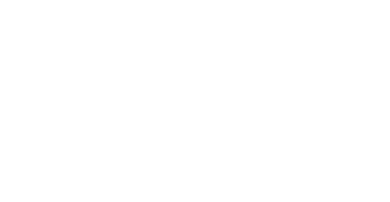
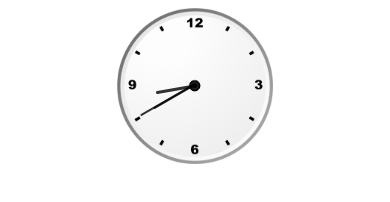
Before and after one commit to SakshiAagarwal/Clock, a plain HTML site: page index.html in a window 390 px wide. Drawn offline with Linux system fonts and the light colour scheme.

Commit message:
Responsive Analog code added

```diff
--- a/index.html
+++ b/index.html
@@ -8,6 +8,11 @@
     <link rel="stylesheet" href="style.css">
 </head>
 <body>
-
+    <div id="clockContainer">
+        <div id="hour"></div>
+        <div id="minute"></div>
+        <div id="second"></div>
+    </div>
+    <script src="script.js"></script>
 </body>
 </html>
--- a/script.js
+++ b/script.js
@@ -0,0 +1,14 @@
+setInterval(() => {
+    d = new Date();
+    htime = d.getHours();
+    mtime = d.getMinutes();
+    stime = d.getSeconds();
+
+    hRotation = 30*htime + mtime/2;
+    mRotation = 6*mtime;
+    sRotation = 6*stime;
+
+    hour.style.transform = `rotate(${hRotation}deg)`;
+    minute.style.transform = `rotate(${mRotation}deg)`;
+    second.style.transform = `rotate(${sRotation}deg)`;
+},1000);
--- a/style.css
+++ b/style.css
@@ -0,0 +1,39 @@
+#clockContainer{
+    position: relative;
+    height: 40vw;
+    width: 40vw;
+    background: url(clock.png) no-repeat;
+    background-size: 100%;
+    margin: auto;
+}
+
+#hour, #minute, #second{
+    position: absolute;
+    background-color: black;
+    border-radius: 10px;
+    transform-origin: bottom;
+}
+
+#hour {
+    width: 1.8%;
+    height: 25%;
+    top: 25%;
+    left: 48.85%;
+    opacity: 0.8;
+}
+
+#minute {
+    width: 1.6%;
+    height: 30%;
+    top: 19%;
+    left: 48.9%;
+    opacity: 0.8;
+}
+
+#second {
+    width: 1%;
+    height: 40%;
+    top: 9%;
+    left: 49.25%;
+    opacity: 0.8;
+}
```
Also changed, not shown: clock.png (added).
